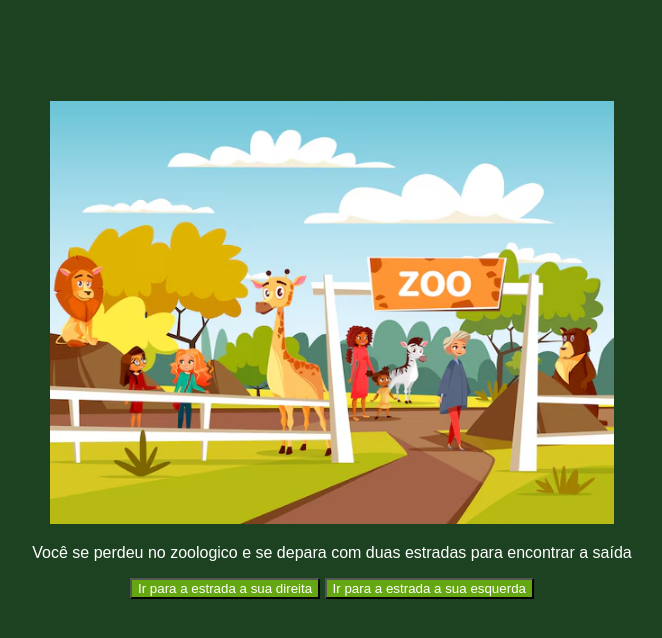
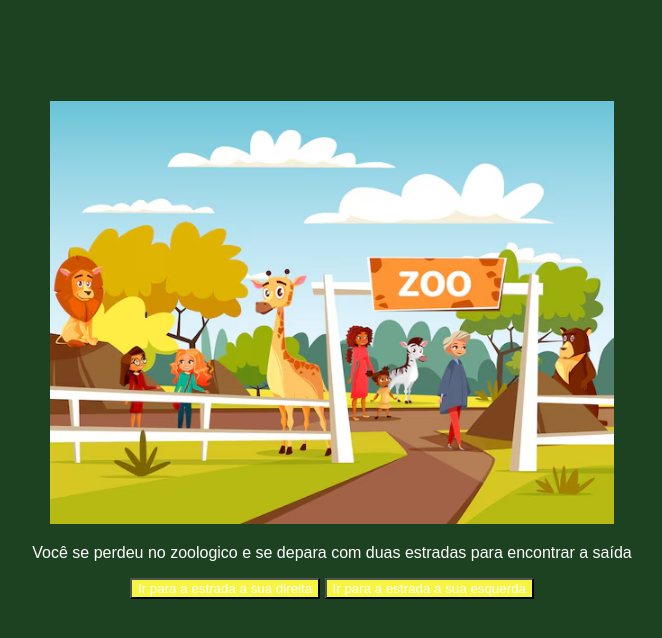
Before and after one commit to gabrielamary123/Uma-aventura, a plain HTML site: page index.html in a window 1280 px wide. Shown: the whole page, without its empty margins (308-970 px from the left). Drawn offline with Linux system fonts and the light colour scheme; a web font is replaced by a local one.

Commit message:
Update style.css

```diff
--- a/style.css
+++ b/style.css
@@ -10,7 +10,7 @@ body {
 }
 
 button {
-    background-color: #64A712;
+    background-color:#f5f542;
     color: white;
     font-family: "Bai Jamjuree", sans-serif;
 }
```
